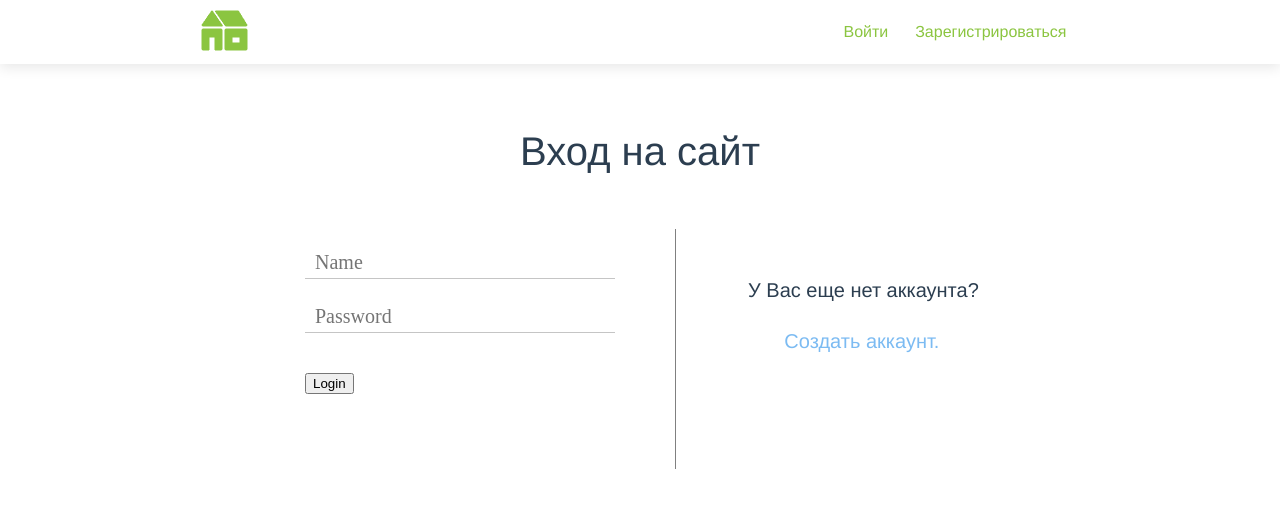
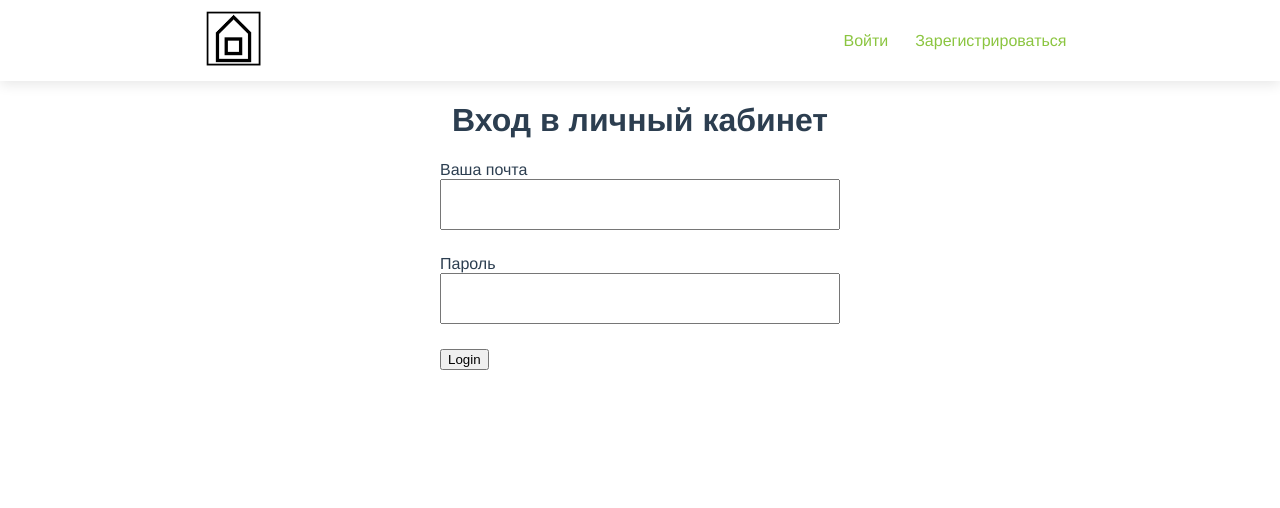
Before and after one commit to KamilLatipov/CottageBooking_VueJs, a Vue app: page /login in a window 1280 px wide. Shown: the top 508 px of the page. Built offline with nearby package versions, Linux system fonts and the light colour scheme.

Commit message:
Main-page css

```diff
--- a/src/App.vue
+++ b/src/App.vue
@@ -26,4 +26,7 @@
         text-decoration: none;
         color: #8bc540;
     }
+    ul {
+        list-style: none;
+    }
 </style>
--- a/src/components/header.vue
+++ b/src/components/header.vue
@@ -3,12 +3,12 @@
         <header class="main-header">
            <nav class="main-nav" >
             <router-link to="/" class="main-nav__link main-nav__image">
-                <img width="50" height="50" src="../assets/house.png"/>
+                <img width="67" height="67" src="../assets/house.png"/>
             </router-link>
              <div class="main-nav__user">
               <span v-if="isLoggedIn"> | <a @click="logout">Logout</a></span>
               <router-link to="/Login" v-if="!isLoggedIn" class="main-nav__link">Войти</router-link>
-                 <router-link to="/Registration" v-if="!isLoggedIn" class="main-nav__link">Зарегистрироваться</router-link>
+                 <router-link to="/Registrationg" v-if="!isLoggedIn" class="main-nav__link">Зарегистрироваться</router-link>
              </div>
            </nav>
         </header>
--- a/src/views/Login.vue
+++ b/src/views/Login.vue
@@ -1,36 +1,23 @@
 <template>
    <div class="login-window">
     <h1 class="login-window__headline">
-        Вход на сайт
+        Вход в личный кабинет
     </h1>
     <div class="login-form">
         <form class="login-form__field" @submit.prevent="login">
             <ul class="user-form">
-                <li class="user-form__login">
-                    <label></label>
-                    <div class="bottom-line">
-                        <input required v-model="email" type="email" placeholder="Name"/>
-                    </div>
+                <li class="user-form__login user-form__item">
+                        <label>Ваша почта</label>
+                        <input required v-model="email" type="email"/>
                 </li>
-                <li class="user-form__password">
-                    <label></label>
-                    <div class="bottom-line">
-                        <input required v-model="password" type="password" placeholder="Password"/>
-                    </div>
-                <li class="user-form__sign-in">
+                <li class="user-form__password user-form__item">
+                        <label>Пароль</label>
+                        <input required v-model="password" type="password"/>
+                <li class="user-form__sign-in user-form__item">
                     <button type="submit">Login</button>
                 </li>
             </ul>
         </form>
-        <div class="sideline"></div>
-        <div class="user-registration">
-            <p class="user-registration__text">У Вас еще нет аккаунта?
-            </p>
-            <a href="/abd_war/registration" class="user-registration__link" >
-                <p>Создать аккаунт.
-                </p>
-            </a>
-        </div>
     </div>
    </div>
 </template>
@@ -58,148 +45,28 @@
 </script>
 
 <style scoped>
-    .sideline {
-        width: 1px;
-        height: 240px;
-        border-left: 1.1px solid grey;
-    }
-    .login-window {
-        width: 750px;
-        margin: 0 auto;
-        margin-top: 40px;
-    }
-    .login-window__headline {
-        font-size: 40px;
-        font-weight: 200;
-        padding-top: 25px;
-        margin-bottom: 55px;
-        text-transform: lowercase;
-    }
-    .login-window__headline:first-letter {
-        text-transform: uppercase;
-    }
-    .user-form {
-        display: -webkit-box;
-        display: -ms-flexbox;
-        display: flex;
-        -ms-flex-wrap: wrap;
-        flex-wrap: wrap;
-        width: 330px;
-        margin-right: 40px;
-        list-style: none;
-    }
-    .user-form li {
-        display: -webkit-box;
-        display: -ms-flexbox;
-        display: flex;
-        -ms-flex-wrap: wrap;
-        flex-wrap: wrap;
-    }
-    .user-form input {
-        width: 300px;
-        font-size: 20px;
-        font-family: 'Montserrat';
-        padding: 6px 0 4px 10px;
-        border: none;
-        outline: none;
-    }
-    .user-form__login,
-    .user-form__password {
-        margin-bottom: 20px;
-    }
-    .user-form__login label,
-    .user-form__password label {
-        margin-bottom: 5px;
-    }
-    .user-form__help {
-        margin-bottom: 25px;
-        font-size: 12px;
-        /* Заменить теги на классы */
-    }
-    .user-form__help label {
-        margin-right: 55px;
-    }
-    .user-form__help a {
-        color: black;
-    }
-    .user-form__remember input {
-        width: 15px;
-    }
-    .user-form__sign-in {
-        margin-bottom: 35px;
-        margin-top: 20px;
-    }
-    .user-form__sign-in input {
-        width: 150px;
-        padding: 10px 0 10px 2px;
-        font-size: 17px;
-        color: #7cbbf2;
-        background-color: white;
-        border: 2px solid #7cbbf2;
-        border-radius: 20px 20px;
-        -webkit-box-shadow: none;
-        box-shadow: none;
-    }
-    .bottom-line {
-        border-bottom: 1px solid rgba(191, 191, 191, 0.9);
-    }
-    .login-form {
-        display: -webkit-box;
-        display: -ms-flexbox;
-        display: flex;
-    }
-    .user-registration {
-        width: 335px;
-        margin-left: 35px;
-        margin-top: 30px;
-        font-size: 20px;
-    }
-    .user-registration__link p {
-        width: 240px;
-        padding: 8px 0 8px 0;
-        margin-left: 30px;
-        color: #7cbbf2;
-    }
-    .sideline {
-        width: 1px;
-        height: 240px;
-        border-left: 1.1px solid grey;
-    }
-    .login-checkbox {
-        position: relative;
-        padding-left: 19px;
-        cursor: pointer;
-    }
-    .login-checkbox input[type="checkbox"] + .checkbox-indicator {
-        position: absolute;
-        top: 0;
-        left: 0;
-        width: 14px;
-        height: 14px;
-        border-radius: 4px 4px;
-        background-color: #3899eb;
-    }
-    .login-checkbox input[type="checkbox"]:focus + .checkbox-indicator {
-        border-color: #663d15;
-        outline: thin dotted;
-        outline: 5px auto -webkit-focus-ring-color;
-    }
-    .login-checkbox input[type="checkbox"]:checked + .checkbox-indicator::before,
-    .login-checkbox input[type="checkbox"]:checked + .checkbox-indicator::after {
-        content: "";
-        position: absolute;
-        top: 6px;
-        left: 1.5px;
-        width: 11px;
-        height: 2px;
-        background-color: white;
-    }
-    .login-checkbox input[type="checkbox"]:checked + .checkbox-indicator::before {
-        -webkit-transform: rotate(45deg);
-        transform: rotate(45deg);
-    }
-    .login-checkbox input[type="checkbox"]:checked + .checkbox-indicator::after {
-        -webkit-transform: rotate(-45deg);
-        transform: rotate(-45deg);
-    }
+  .user-form {
+      display: flex;
+      flex-wrap: wrap;
+
+      width: 400px;
+
+      padding: 0;
+      margin: 0 auto;
+  }
+  .user-form__item {
+      display: flex;
+      flex-wrap: wrap;
+
+      width: 500px;
+
+      padding-bottom: 25px;
+  }
+  input {
+      height: 45px;
+      width: 100%;
+
+      font-size: 20px;
+      line-height: 26px;
+  }
 </style>
```
Also changed, not shown: src/assets/house.png.
